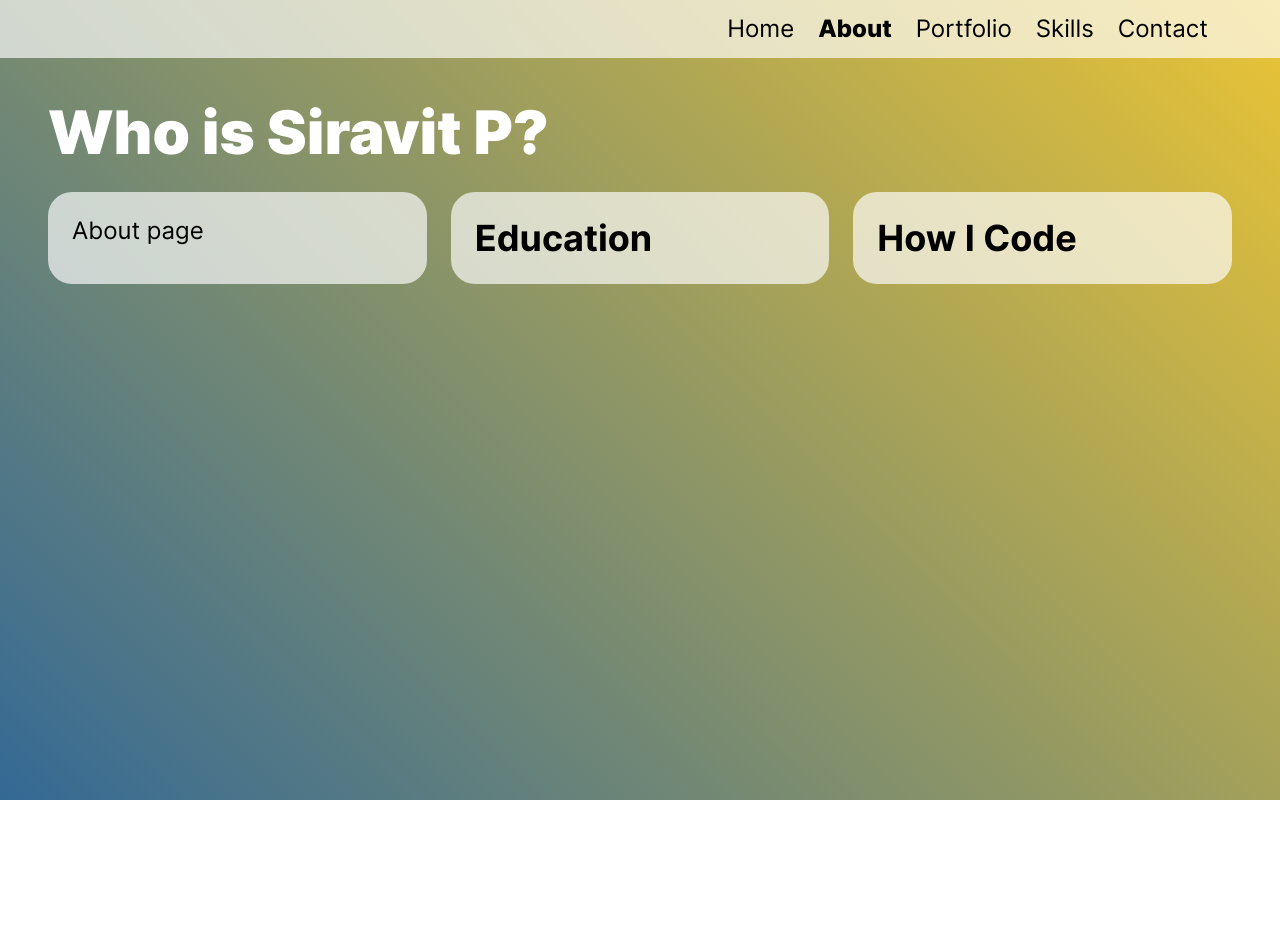
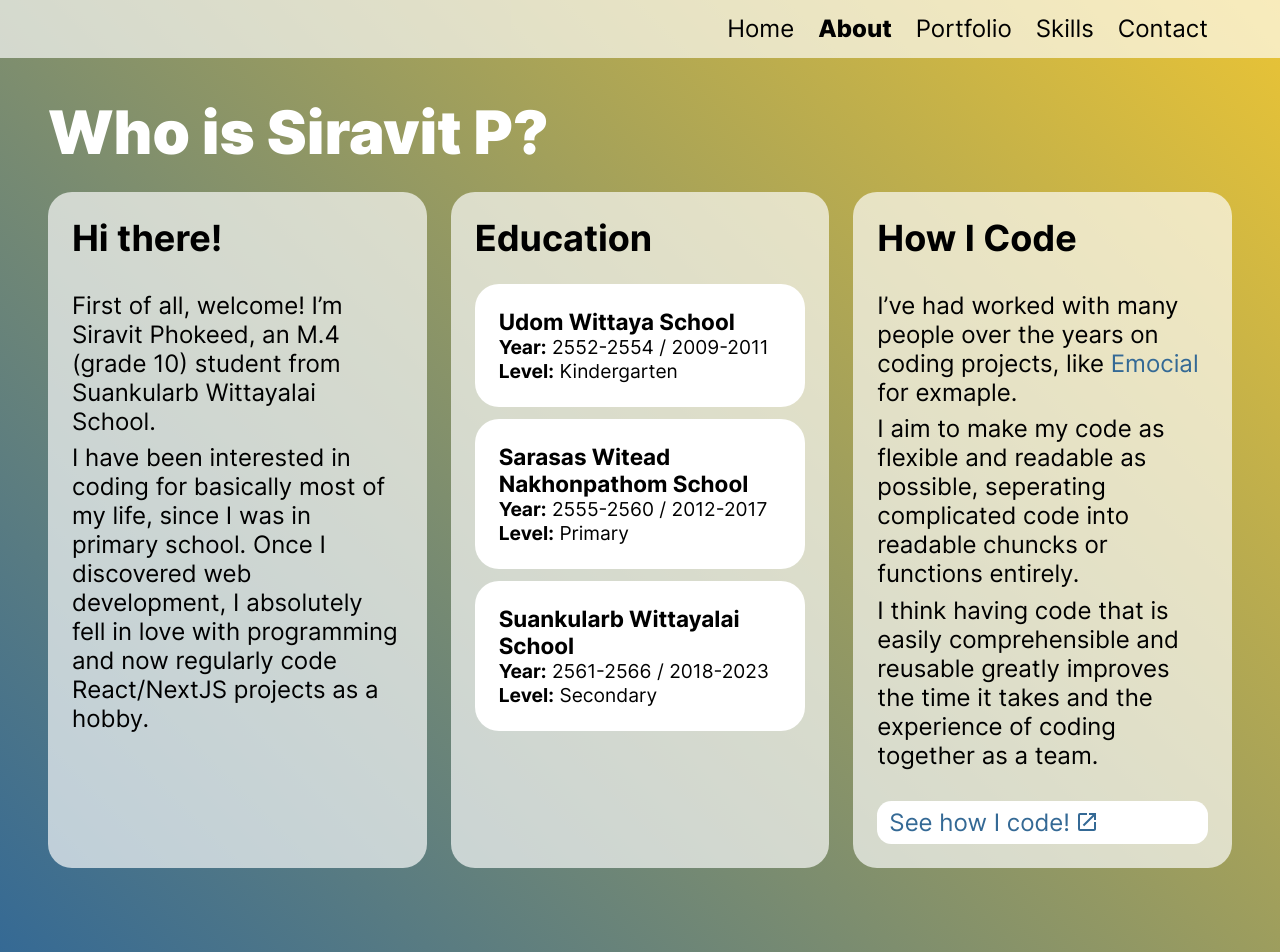
Before and after one commit to SiravitPhokeed/personal-website, a Next.js app: page /about in a window 1280 px wide. Shown: the top 952 px of the page. Before the commit the page ends 800 px from the top, so only its background shows below. Built offline with nearby package versions, Linux system fonts and the light colour scheme.

Commit message:
About page

```diff
--- a/pages/about.js
+++ b/pages/about.js
@@ -1,5 +1,15 @@
+// Modules import
+import Link from "next/link";
+import ReactMarkdown from "react-markdown";
+
+// Icon import
+import { MdLaunch } from "react-icons/md";
+
 // Style sheet import
 import aboutStyle from "../styles/pages/about.module.scss";
+
+// Temporary database import
+import { about } from "../temp-db/about";
 
 export default function About() {
     return (
@@ -9,13 +19,33 @@ export default function About() {
             </h1>
             <main className={aboutStyle["content"]}>
                 <div className={aboutStyle["content-card"]}>
-                    About page
+                    <h2>Hi there!</h2>
+                    <ReactMarkdown className="markdown">
+                        {about.generic}
+                    </ReactMarkdown>
                 </div>
                 <div className={aboutStyle["content-card"]}>
                     <h2>Education</h2>
+                    <div className={aboutStyle["edu-grid"]}>
+                        {about.education.map(school =>
+                            <a href={school.url} className="card" target="_blank" rel="noreferrer">
+                                <h3>{school.name}</h3>
+                                <p><strong>Year:</strong> {school.yearBE} / {school.yearAD}</p>
+                                <p><strong>Level:</strong> {school.level}</p>
+                            </a>
+                        )}
+                    </div>
                 </div>
                 <div className={aboutStyle["content-card"]}>
                     <h2>How I Code</h2>
+                    <ReactMarkdown className="markdown">
+                        {about.howICode}
+                    </ReactMarkdown>
+                    <Link href="/work?type=project">
+                        <a className={aboutStyle["how-link"]}>
+                            See how I code! <MdLaunch />
+                        </a>
+                    </Link>
                 </div>
             </main>
         </div>
--- a/styles/base/animations.scss
+++ b/styles/base/animations.scss
@@ -115,6 +115,18 @@ $animation-speed: 0.25s;
     }
 }
 
+@mixin clicky-no-shadow() {
+    @include animatable();
+    cursor: pointer;
+    &:hover {
+        opacity: 80%;
+    }
+    &:active {
+        transition: none;
+        transform: translateY(0.1rem);
+    }
+}
+
 @mixin clicky-scale-up($scale) {
     @include animatable();
     cursor: pointer;
--- a/styles/components/grid.scss
+++ b/styles/components/grid.scss
@@ -16,7 +16,7 @@
     }
 }
 
-.grid > .card {
+.card {
     @include a.clicky-scale-up(1.05);
     min-width: fit-content;
     font-size: 0.8rem;
--- a/styles/pages/about.module.scss
+++ b/styles/pages/about.module.scss
@@ -1,11 +1,12 @@
 @use "../abstracts/palette.scss" as p;
+@use "../base/animations.scss" as a;
 
 .main {
     display: flex;
     flex-direction: column;
     gap: 1rem;
     padding: 4rem 2rem;
-    height: calc(100vh - 8rem);
+    min-height: calc(100vh - 8rem);
     background: linear-gradient(45deg, p.$primary, p.$accent);
 }
 
@@ -22,7 +23,37 @@
 }
 
 .content-card {
+    display: flex;
+    flex-direction: column;
+    gap: 1rem;
     padding: 1rem;
     border-radius: 1rem;
     background: p.$card-translucent;
 }
+
+// Education
+.edu-grid {
+    display: flex;
+    flex-direction: column;
+    gap: 0.5rem;
+}
+
+// How I Code
+.how-link {
+    @include a.clicky();
+    display: flex;
+    align-items: center;
+    gap: 0.2rem;
+    padding: 0.3rem 0.5rem;
+    border-radius: 0.6rem;
+    color: p.$primary;
+    background: p.$card;
+}
+
+// Media queries
+@media only screen and (orientation: portrait) {
+    .content {
+        display: flex;
+        flex-direction: column;
+    }
+}
--- a/styles/utils/markdown.scss
+++ b/styles/utils/markdown.scss
@@ -1,4 +1,5 @@
 @use "../abstracts/palette.scss" as p;
+@use "../base/animations.scss" as a;
 
 .markdown {
     font-size: 1rem;
@@ -12,6 +13,7 @@
         margin: 0.3rem 0;
     }
     a {
+        @include a.clicky-no-shadow();
         color: p.$primary;
     }
 
--- /dev/null
+++ b/temp-db/about.js
@@ -0,0 +1,27 @@
+export let about = {
+    generic: "First of all, welcome! I’m Siravit Phokeed, an M.4 (grade 10) student from Suankularb Wittayalai School.\n\n\I have been interested in coding for basically most of my life, since I was in primary school. Once I discovered web development, I absolutely fell in love with programming and now regularly code React/NextJS projects as a hobby.",
+    education: [
+        {
+            name: "Udom Wittaya School",
+            level: "Kindergarten",
+            yearBE: "2552-2554",
+            yearAD: "2009-2011",
+            url: "http://www.udom.ac.th/"
+        },
+        {
+            name: "Sarasas Witead Nakhonpathom School",
+            level: "Primary",
+            yearBE: "2555-2560",
+            yearAD: "2012-2017",
+            url: "https://www.facebook.com/profile.php?id=228640123828875"
+        },
+        {
+            name: "Suankularb Wittayalai School",
+            level: "Secondary",
+            yearBE: "2561-2566",
+            yearAD: "2018-2023",
+            url: "http://www.sk.ac.th/"
+        }
+    ],
+    howICode: "I’ve had worked with many people over the years on coding projects, like [Emocial](/work/0) for exmaple.\n\nI aim to make my code as flexible and readable as possible, seperating complicated code into readable chuncks or functions entirely.\n\nI think having code that is easily comprehensible and reusable greatly improves the time it takes and the experience of coding together as a team."
+}
```
